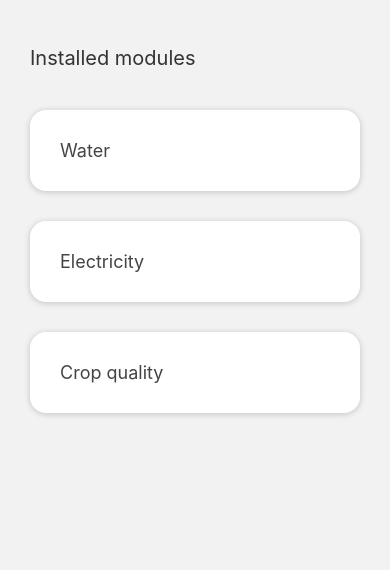
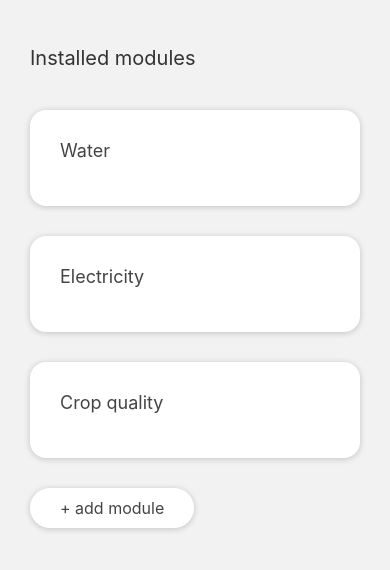
Before and after one commit to jamesatkinson02/SynopticProject2022, a React Native app in the folder SynopticProject/: screen /InstalledModules in a window 390 px wide. Shown: the top 570 px of the page. Built offline with nearby package versions, Linux system fonts and the light colour scheme.

Commit message:
AddButton component

```diff
--- a/SynopticProject/src/components/Inputs/AddButton.js
+++ b/SynopticProject/src/components/Inputs/AddButton.js
@@ -0,0 +1,16 @@
+import { TouchableOpacity, View, Text } from "react-native";
+
+import { shared } from "../../styles/sharedSheet";
+import { textStyles } from "../../styles/textSheet";
+
+const AddButton = (props) => {
+  return (
+    <TouchableOpacity style={shared.addButtonContainer} onPress={props.onPress}>
+      <View style={[shared.addButton, shared.shadow]}>
+        <Text style={[shared.addButtonText, textStyles.textDark1]}>{props.children}</Text>
+      </View>
+    </TouchableOpacity>
+  );
+};
+
+export default AddButton;
--- a/SynopticProject/src/styles/sharedSheet.js
+++ b/SynopticProject/src/styles/sharedSheet.js
@@ -135,6 +135,23 @@ export const shared = StyleSheet.create({
     marginTop: 30,
   },
 
+  // components/Inputs/AddButton.js
+  addButtonContainer: {
+    display: 'flex',
+    flexDirection: 'row',
+    marginTop: 30,
+  },
+  addButton: {
+    backgroundColor: 'white',
+    borderRadius: 100,
+    paddingVertical: 10,
+    paddingHorizontal: 30,
+  },
+  addButtonText: {
+    fontSize: 16,
+    textAlign: 'center',
+  },
+
   // views/InstalledModules.js
   statisticsContainer: {
     marginTop: 15,
--- a/SynopticProject/src/views/InstalledModules.js
+++ b/SynopticProject/src/views/InstalledModules.js
@@ -4,10 +4,12 @@ import PageWrapper from "../components/Layout/PageWrapper";
 import Card from "../components/Layout/Card";
 import { useState } from "react";
 import { textStyles } from "../styles/textSheet";
+import { shared } from "../styles/sharedSheet";
+import AddButton from "../components/Inputs/AddButton";
 
 const StatisticsContainer = (props) => {
   return (
-    <View>
+    <View style={shared.statisticsContainer}>
       {props.children}
     </View>
   );
@@ -46,6 +48,7 @@ const InstalledModules = (props) => {
   return (
     <PageWrapper title={'Installed modules'}>
       { modules.map(m => <ModuleButton key={m.name} moduleName={m.name} statComponents={m.statComponents}/>) }
+      <AddButton onPress={() => {}}>+ add module</AddButton>
     </PageWrapper>
   );
 };
```
